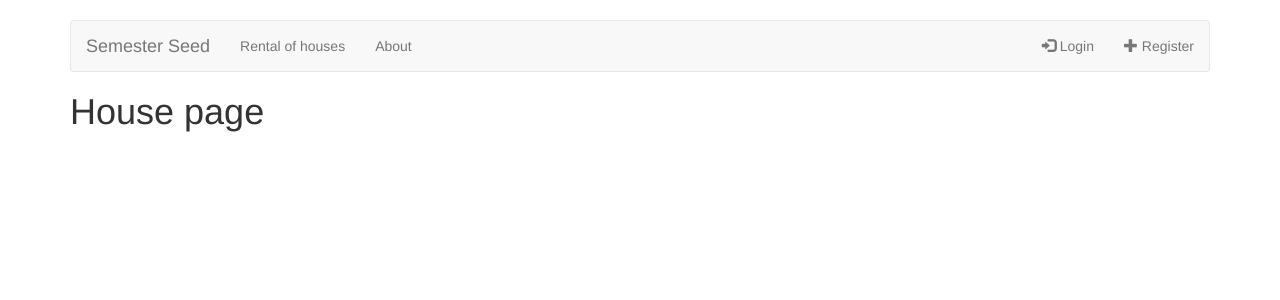
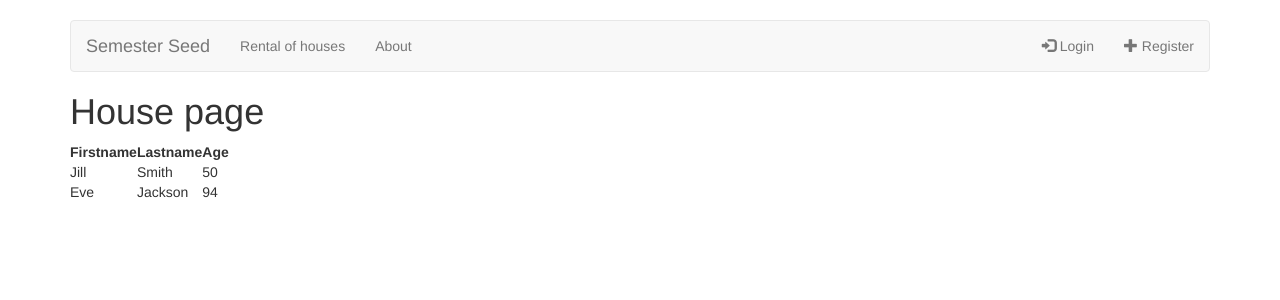
Before and after one commit to MartinLodahl/CA3, a React (Create React App) app in the folder seedClient/: page /#/rental/1 in a window 1280 px wide. Shown: the top 300 px of the page. Built offline with nearby package versions, Linux system fonts and the light colour scheme.

Commit message:
tables idk

```diff
--- a/seedClient/src/component/mock/housesMock.js
+++ b/seedClient/src/component/mock/housesMock.js
@@ -36,11 +36,8 @@ const data = [
 
 class housesMock {
     constructor() {
-        this.observers = [];
+        this.data = data;
     }
-    addObserver = (observer) => { this.observers.push(observer); this.loadData(); };
-    loadData = () => {
-        this.observers.forEach(obs => obs.notify(data));
-    };
 }
+
 export default new housesMock();
--- a/seedClient/src/component/pages/showcase/HouseDetails.js
+++ /dev/null
@@ -1,25 +0,0 @@
-import React, { Component } from "react";
-
-class HouseDetail extends React.Component {
-    constructor(props) {
-        super();
-        this.state = {
-            house: props.house
-        };
-    }
-    componentWillReceiveProps = (nextProps) => {
-        this.setState({ house: nextProps.house });
-    }
-
-    render() {
-        const house = this.state.house;
-        return (
-            <div id="details">
-                <h2>{house.id}</h2>
-                <a href={house.description}>Click here to go to the house</a><br />
-            </div>
-        );
-    }
-}
-
-export default HouseDetail;
--- a/seedClient/src/component/pages/showcase/Houses.js
+++ b/seedClient/src/component/pages/showcase/Houses.js
@@ -1,27 +1,51 @@
 import React, { Component } from "react";
 import housesMock from "../../mock/housesMock";
-import houseDetail from "./HouseDetails";
 
 class Houses extends Component {
 
     constructor() {
         super();
-        this.state = { houses: [] }
-    }
-
-    componentDidMount() {
-        housesMock.addObserver(this)
-        housesMock.loadData();
-    }
-
-    notify = (data) => {
-        this.setState({ houses: data });
+        this.state = { houses: housesMock.data }
     }
 
     render() {
+        console.log(this.state.houses[0].description);
         return (
             <div>
-                {houseDetail}
+                <table>
+                    <tr>
+                        <th>Firstname</th>
+                        <th>Lastname</th>
+                        <th>Age</th>
+                    </tr>
+                    <tr>
+                        <td>Jill</td>
+                        <td>Smith</td>
+                        <td>50</td>
+                    </tr>
+                    <tr>
+                        <td>Eve</td>
+                        <td>Jackson</td>
+                        <td>94</td>
+                    </tr>
+                </table>
+                {/* <table>
+                    <tr>
+                        <th>House</th>
+                        <th>Description</th>
+                        <th>Address</th>
+                    </tr>
+                    <tr>
+                        <td>House</td>
+                        <td>{this.state.houses[0].description}</td>
+                        <td>{this.state.houses[0].address}</td>
+                    </tr>
+                    <tr>
+                        <td>House</td>
+                        <td>{this.state.houses[1].description}</td>
+                        <td>{this.state.houses[1].address}</td>
+                    </tr>
+                </table> */}
             </div>
         )
     }
```
Also changed, not shown: seedClient/src/component/pages/basic/TopMenu.js (line endings or trailing spaces).
